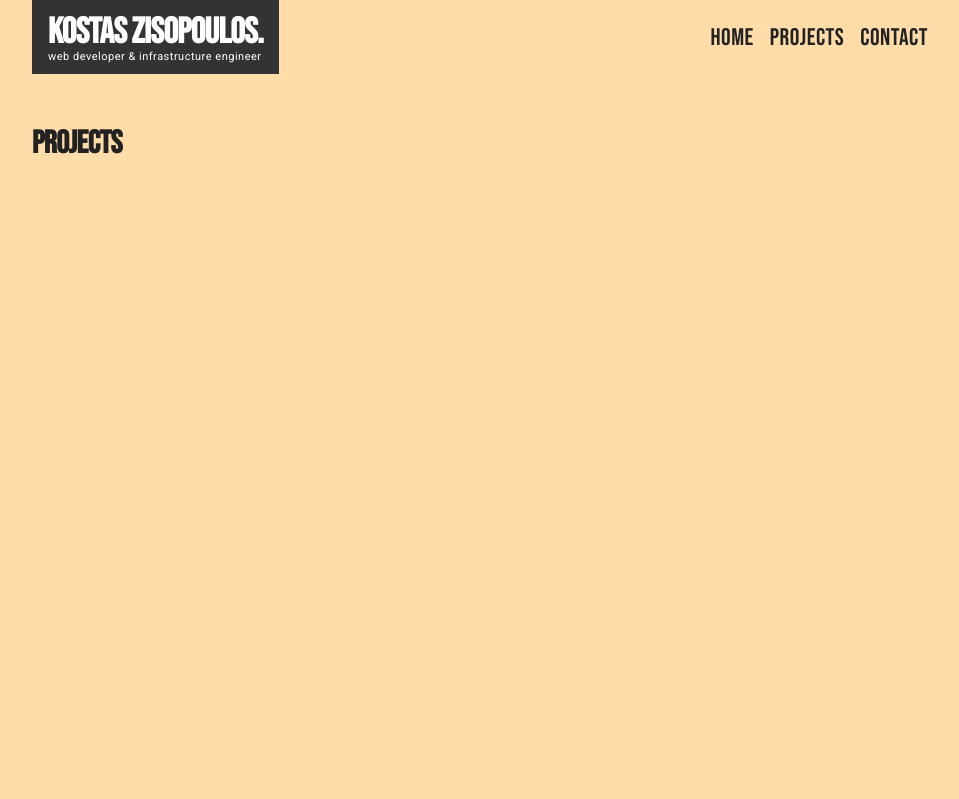
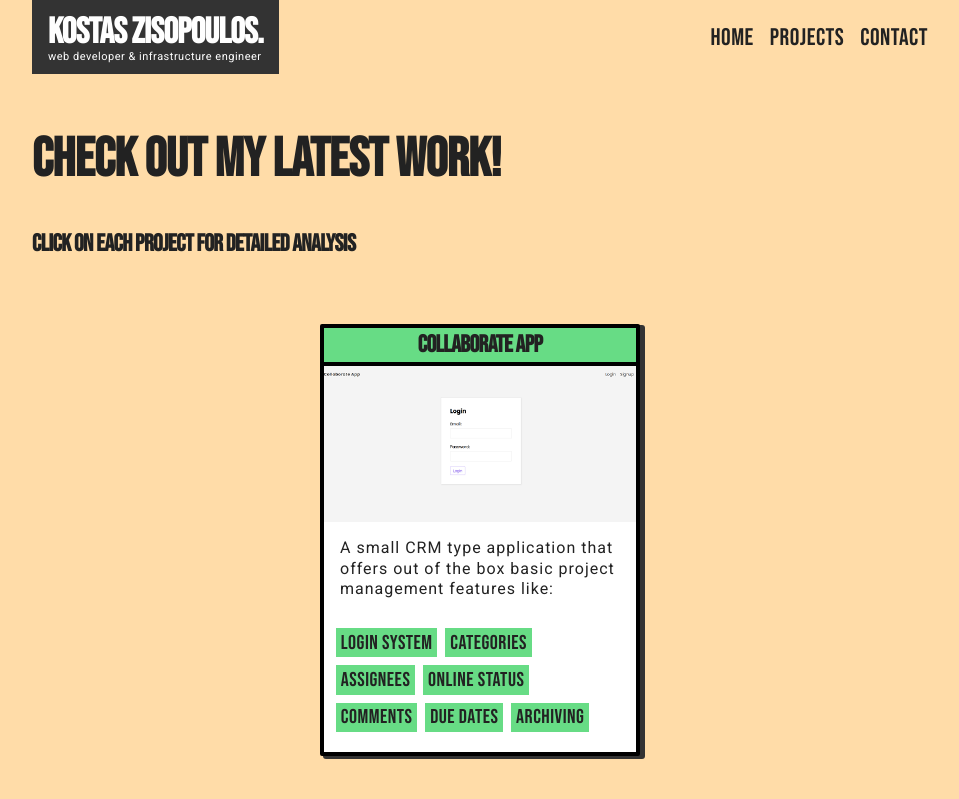
Before and after one commit to kzisopoulos/kostaszisopoulos, a Next.js app: page /projects in a window 1280 px wide. Shown: the top 799 px of the page, without its empty margins (160-1119 px from the left). Built offline with nearby package versions, Linux system fonts and the light colour scheme.

Commit message:
projects page creation

```diff
--- a/pages/projects/index.js
+++ b/pages/projects/index.js
@@ -1,9 +1,47 @@
 import React from 'react';
+import Image from 'next/image';
+import Link from 'next/link';
 
 const Projects = () => {
   return (
     <div className="page__container">
-      <h1>Projects</h1>
+      <h1 className="hero__title">Check out my latest work!</h1>
+      <h2>Click on each project for detailed analysis</h2>
+
+      {/* start of cards container */}
+      <div className="projects">
+        <Link href="/projects/collaborate">
+          <div className="card">
+            <div className="card__title">
+              <h2>Collaborate App</h2>
+            </div>
+            <div className="card__image">
+              <Image
+                src="/collab_thumb.png"
+                layout="responsive"
+                width={300}
+                height={150}
+              />
+            </div>
+            <div className="card__description">
+              <p>
+                A small CRM type application that offers out of the box basic
+                project management features like:
+              </p>
+            </div>
+            <div className="features">
+              <span>Login System</span>
+              <span>Categories</span>
+              <span>Assignees</span>
+              <span>Online Status</span>
+              <span>Comments</span>
+              <span>Due dates</span>
+              <span>Archiving</span>
+            </div>
+          </div>
+        </Link>
+      </div>
+      {/* end of cards container */}
     </div>
   );
 };
--- a/styles/globals.css
+++ b/styles/globals.css
@@ -100,9 +100,6 @@ nav {
   border: 4px solid black;
   box-shadow: rgba(0, 0, 0, 0) 0px 0px 0px, rgb(51, 51, 51) 4px 2px 0px 1px;
 }
-.card {
-  background-color: #e2c541;
-}
 
 .hero {
   display: flex;
@@ -137,7 +134,7 @@ nav {
 }
 .card {
   width: 300px;
-  height: 300px;
+  min-height: 300px;
   background-color: white;
   border: 4px solid black;
   box-shadow: rgba(0, 0, 0, 0) 0px 0px 0px, rgb(51, 51, 51) 4px 2px 0px 1px;
@@ -350,6 +347,79 @@ input {
 .contact__img {
   margin: 4rem auto;
 }
+
+/*
+***************************************************************************************************************************
+                    PROJECTS PAGE STYLES
+***************************************************************************************************************************
+*/
+
+.projects {
+  margin-top: 4rem;
+  display: flex;
+  flex-direction: column;
+  align-items: center;
+  gap: 2rem;
+}
+.projects .card {
+  width: 320px;
+  position: relative;
+  cursor: pointer;
+}
+.projects .card__title {
+  margin-bottom: 0;
+}
+.projects .card__description {
+  padding: 1rem;
+  letter-spacing: 1px;
+}
+.features {
+  padding: 0.75rem;
+}
+.features span {
+  background-color: #67dc85;
+  font-family: 'Bebas Neue', cursive;
+  font-size: 20px;
+  display: inline-block;
+  padding: 0.1rem 0.3rem;
+  margin-right: 0.5rem;
+  margin-bottom: 0.5rem;
+}
+.projects .card::after {
+  content: '';
+  position: absolute;
+  width: 100%;
+  height: 100%;
+  text-align: center;
+  background-color: rgba(0, 0, 0, 0.8);
+  top: 50%;
+  left: 50%;
+  transform: translate(-50%, -50%);
+  transition: 350ms;
+  opacity: 0;
+  z-index: 999;
+}
+.projects .card::before {
+  content: 'Show More';
+  font-family: 'Bebas Neue', cursive;
+  font-size: 18px;
+  position: absolute;
+  z-index: 2000;
+  top: 50%;
+  left: 50%;
+  transform: translate(-50%, -50%);
+  border: 3px solid #67dc85;
+  background-color: #67dc85;
+  padding: 0.5rem;
+  opacity: 0;
+}
+.projects .card:hover::after {
+  opacity: 1;
+}
+.projects .card:hover::before {
+  opacity: 1;
+}
+
 @media screen and (min-width: 570px) {
   .hero__cards {
     flex-direction: row;
```
Also changed, not shown: pages/projects/collaborate.js (added, +7 -0 lines), public/collab_thumb.png (added).
